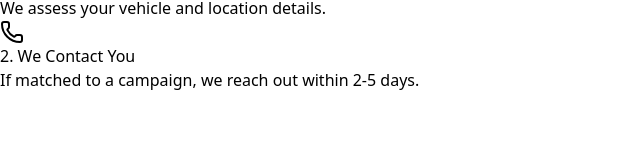
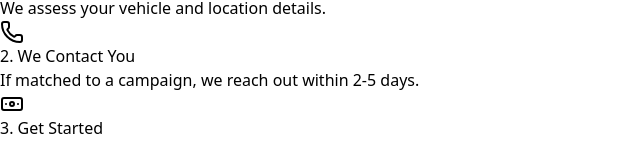
Before and after one commit to stephenonoah/Wrap-Connect, a React (Vite) app: page /apply in a window 1280 px wide. Shown: the part 796-940 px from the top of the page, without its empty margins (0-640 px from the left). Before the commit the page ends 888 px from the top, so only its background shows below. Built offline with nearby package versions, Linux system fonts and the light colour scheme; no server answers.

Commit message:
Add step 3

```diff
--- a/src/pages/Apply.tsx
+++ b/src/pages/Apply.tsx
@@ -3,7 +3,7 @@ import { Link } from "react-router-dom";
 import { createClient } from "@supabase/supabase-js";
 import {
   Check, User, Mail, Phone, MapPin, Car, Info,
-  Calendar, ArrowRight, ArrowLeft, Home, Map, Route, Briefcase
+  Banknote, Calendar, ArrowRight, ArrowLeft, Home, Map, Route, Briefcase
 } from "lucide-react";
 
 // Initialize Supabase using Vite Environment Variables
@@ -335,6 +335,16 @@ export default function Apply() {
                     <div className="text-sm text-slate-500 font-medium">If matched to a campaign, we reach out within 2-5 days.</div>
                   </div>
                 </div>
+
+                <div className="flex items-center gap-5">
+                  <div className="w-12 h-12 rounded-full bg-blue-50 flex items-center justify-center flex-shrink-0">
+                    <Banknote className="w-6 h-6 text-blue-600" />
+                  </div>
+                  <div>
+                    <div className="font-bold text-slate-900 text-lg">3. Get Started</div>
+                    <div className="text-sm text-slate-500 font-medium">Free professional installation and you begin earning.</div>
+                  </div>
+                </div>
               </div>
             </div>
           </div>
```
